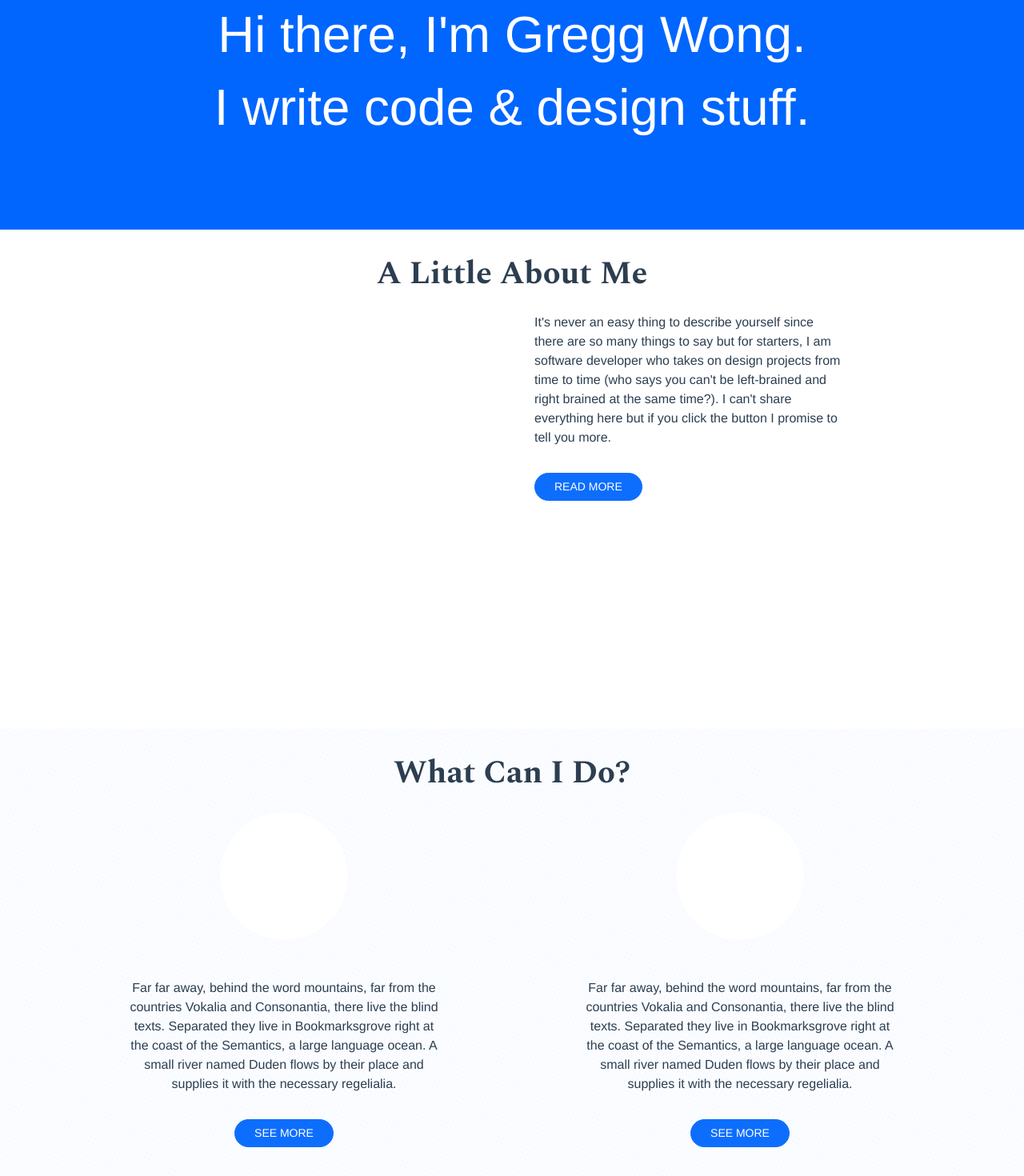
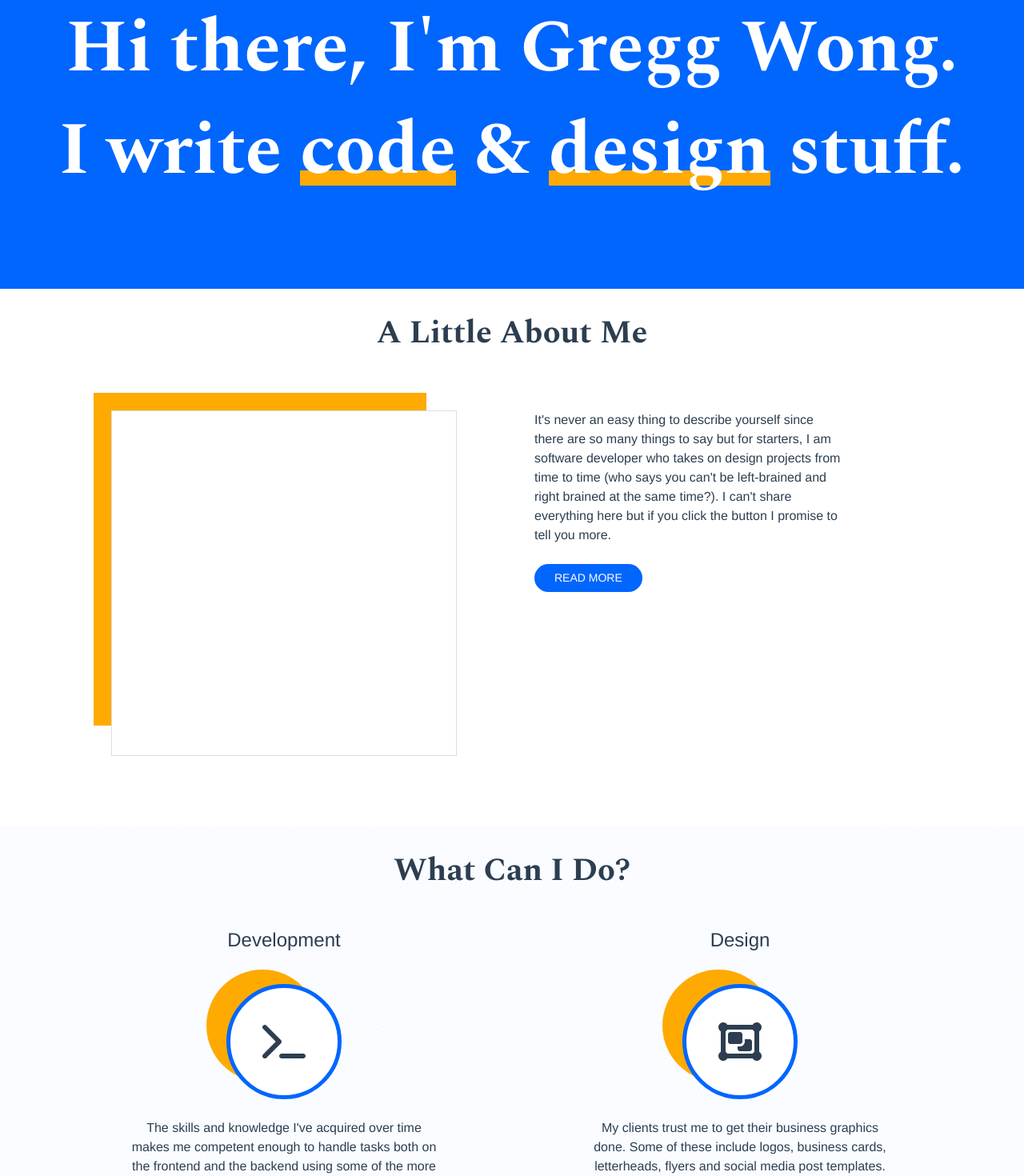
Before and after one commit to Jon-Mykal/personal-website, a Vue app: page / in a window 1280 px wide. Shown: the part 160-1630 px from the top of the page at 80% size. Built offline with nearby package versions, Linux system fonts and the light colour scheme.

Commit message:
Add further styling

```diff
--- a/src/views/HomeView.vue
+++ b/src/views/HomeView.vue
@@ -2,28 +2,28 @@
   <section class="home">
     <section class="gw--bg-main-blue hero-landing d-flex justify-content-center align-items-center">
        <section class="d-flex flex-column text-white">
-          <h1 class="hero-text">Hi there, I'm Gregg Wong.</h1>
-          <h1 class="hero-text">I write <span>code</span> &amp; <span>design</span> stuff.</h1>
+          <h1 class="hero-text gw--heading-1-spectral">Hi there, I'm Gregg Wong.</h1>
+          <h1 class="hero-text gw--heading-1-spectral">I write <span class="gw--marker-underline">code</span> &amp; <span class="gw--marker-underline">design</span> stuff.</h1>
        </section>
     </section>
     <section class="bio-overview bg-white py-3">
       <h3 class="py-3">A Little About Me</h3>
       <section class="container">
         <section class="row pb-2">
-          <section class="col-md-6 col-sm-12">
+          <section class="col-md-6 col-sm-12 py-5">
             <section class="wrapper d-flex px-3 flex-column align-items-center pb-3">
-              <section class="img-frame"></section>
+              <section class="img-frame gw--shadow-yellow-orange"></section>
             </section>
           </section>
-          <section class="col-md-6 col-sm-12">
-            <section class="wrapper d-flex px-3 flex-column pb-3 text-md-start">
-              <p class="pb-0 w-75 align-self-center align-self-md-start">
+          <section class="col-md-6 col-sm-12 py-5">
+            <section class="wrapper d-flex px-3 flex-column pb-2 text-md-start">
+              <p class="pb-0 align-self-center align-self-md-start gw--p-adjustment">
                     It's never an easy thing to describe yourself since there are so many things to say but for starters, I am software developer who takes on design projects from time to time
                     (who says you can't be left-brained and right brained at the same time?). I can't share everything here but if you click the button I promise to tell you more.
               </p>
             </section>
             <section class="d-flex px-3 justify-content-center justify-content-md-start justify-content-sm-center">
-              <router-link class="btn btn-primary rounded-pill px-4 gw--fs-7" :to="{ name: 'about' }">READ MORE</router-link>
+              <router-link class="btn gw--btn-main-blue rounded-pill px-4 gw--fs-7" :to="{ name: 'about' }">READ MORE</router-link>
             </section>
           </section>
         </section>
@@ -33,28 +33,31 @@
       <h3 class="py-3">What Can I Do?</h3>
       <section class="container">
         <section class="row pb-2">
-          <section class="col-sm-12 col-md-6 pb-5">
-            <section class="wrapper d-flex px-3 flex-column align-items-center pb-3">
-              <section class="circle rounded-circle"></section>
-              <p class="pt-5 w-75">
-              Far far away, behind the word mountains, far from the countries Vokalia and Consonantia, there live the blind texts.
-              Separated they live in Bookmarksgrove right at the coast of the Semantics, a large language ocean.
-              A small river named Duden flows by their place and supplies it with the necessary regelialia.
+          <section class="col-sm-12 col-md-6 py-4">
+            <section class="wrapper d-flex px-3 flex-column align-items-center pb-2">
+              <h4 class="pb-4 mb-3">Development</h4>
+              <section class="circle rounded-circle gw--shadow-circle-yellow-orange gw--border-main-blue d-flex justify-content-center align-items-center">
+                <font-awesome-icon icon="terminal" />
+              </section>
+              <p class="pt-4 gw--p-adjustment">
+               The skills and knowledge I've acquired over time makes me competent enough to handle tasks both on the frontend and the backend
+                using some of the more popular tech in use today.
             </p>
 
             </section>
-            <router-link class="btn btn-primary rounded-pill px-4 gw--fs-7" :to="{ name: 'development' }">SEE MORE</router-link>
+            <router-link class="btn gw--btn-main-blue rounded-pill px-4 gw--fs-7" :to="{ name: 'development' }">SEE MORE</router-link>
           </section>
-          <section class="col-sm-12 col-md-6">
-            <section class="wrapper d-flex px-3 flex-column align-items-center pb-3">
-              <section class="circle rounded-circle"></section>
-              <p class="pt-5 w-75">
-                Far far away, behind the word mountains, far from the countries Vokalia and Consonantia, there live the blind texts.
-                Separated they live in Bookmarksgrove right at the coast of the Semantics, a large language ocean.
-                A small river named Duden flows by their place and supplies it with the necessary regelialia.
+          <section class="col-sm-12 col-md-6 py-4">
+            <section class="wrapper d-flex px-3 flex-column align-items-center pb-2">
+              <h4 class="pb-4 mb-3">Design</h4>
+              <section class="circle rounded-circle gw--shadow-circle-yellow-orange gw--border-main-blue d-flex justify-content-center align-items-center">
+                <font-awesome-icon icon="object-group" />
+              </section>
+              <p class="pt-4 gw--p-adjustment">
+                My clients trust me to get their business graphics done. Some of these include logos, business cards, letterheads, flyers and social media post templates.
               </p>
             </section>
-            <router-link class="btn btn-primary rounded-pill px-4 gw--fs-7" :to="{ name: 'design' }">SEE MORE</router-link>
+            <router-link class="btn gw--btn-main-blue rounded-pill px-4 gw--fs-7" :to="{ name: 'design' }">SEE MORE</router-link>
           </section>
         </section>
       </section>
@@ -90,34 +93,46 @@ export default {
 height: 30rem;
 } */
 
-@media (min-width: 1200px) {
   .hero-text {
-    font-size: 4rem;
-    line-height: 1.3;
+    font-size: calc(1.625rem + 0.75vw);
+  }
+@media (min-width: 468px) {
+  .hero-text {
+    font-size: calc(1.875rem + 1.75vw);
   }
 }
 
-@media (min-width: 600px) {
+@media (min-width: 561px) {
   .hero-text {
     font-size: calc(1.875rem + 2.625vw)
   }
 }
 
-@media (max-width: 540px) {
+
+@media (min-width: 1200px) {
   .hero-text {
-    font-size: calc(1.875rem + 1.75vw);
+    font-size: 5.75rem;
+    line-height: 1.3;
   }
 }
+
+
+
+
+
+
+
 .circle {
-  height: 10rem;
-  width: 10rem;
+  height: 9rem;
+  width: 9rem;
   background: white;
 }
 
 .img-frame {
-  height: 30rem;
-  width: 25rem;
+  height: 27rem;
+  width: 27rem;
   background: white;
+  border: 1px solid #dedede;
 }
 
 .hero-landing {
```
